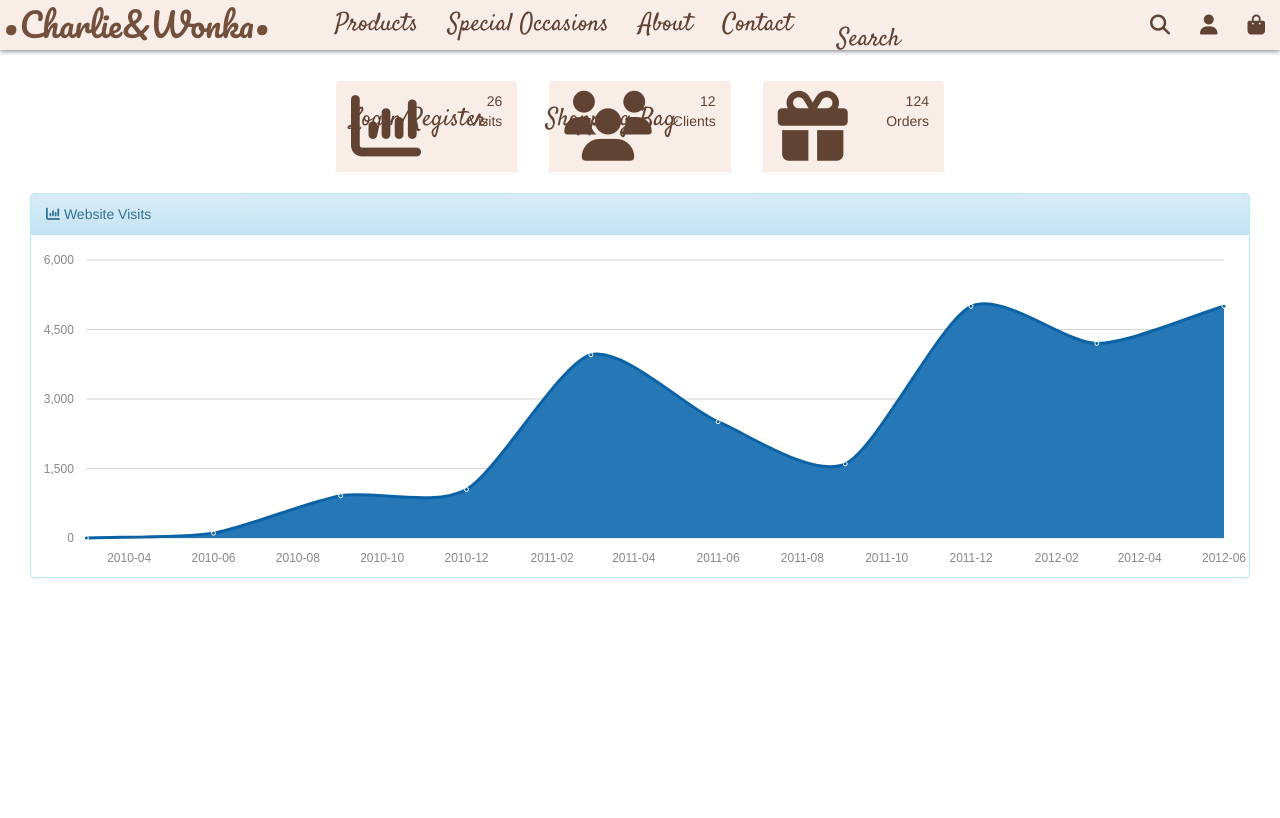
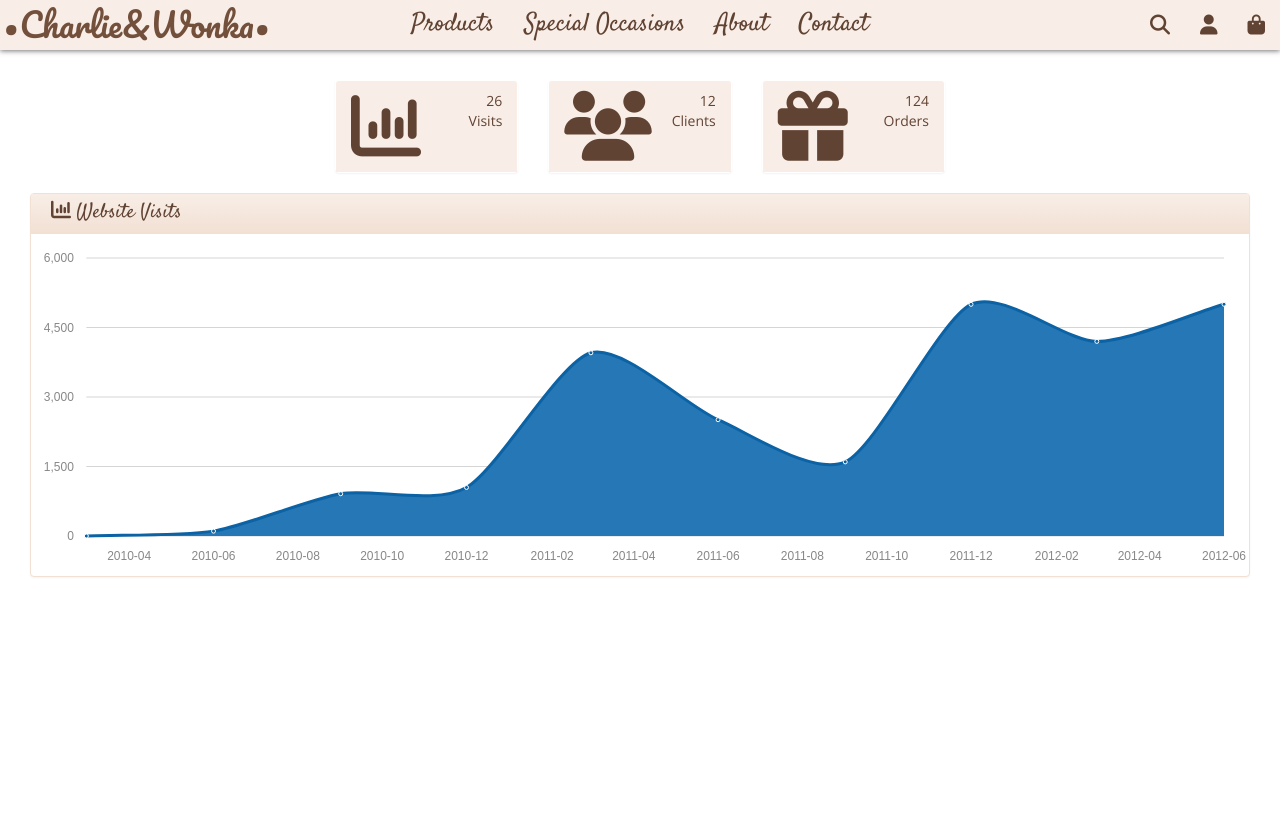
Before and after one commit to centeio/Database-and-Web-Applications-Lab, a PHP site: page /AdminPage.html in a window 1280 px wide. Shown: the top 818 px of the page. After the commit the page ends 577 px from the top, so only its background shows below. Run offline with PHP 8.4, Linux system fonts and the light colour scheme; some libraries are stand-ins or nearby versions; some web fonts are replaced.

Commit message:
Admin Page Half Done

```diff
--- a/AdminPage.html
+++ b/AdminPage.html
@@ -1,7 +1,6 @@
 <html>
 
 <head>
-
     <meta charset="utf-8">
         <meta http-equiv="X-UA-Compatible" content="IE=edge">
         <meta name="viewport" content="width=device-width, initial-scale=1">
@@ -21,27 +20,20 @@
         <link href="https://fonts.googleapis.com/css?family=Della+Respira" rel="stylesheet">
         <link href="https://fonts.googleapis.com/css?family=Droid+Serif" rel="stylesheet">
         <link href="https://fonts.googleapis.com/css?family=Alegreya" rel="stylesheet">
+        <link href="https://fonts.googleapis.com/css?family=Open+Sans" rel="stylesheet">
+
         <!-- Latest compiled and minified CSS -->
-    <link rel="stylesheet" href="https://maxcdn.bootstrapcdn.com/bootstrap/3.3.7/css/bootstrap.min.css" integrity="sha384-BVYiiSIFeK1dGmJRAkycuHAHRg32OmUcww7on3RYdg4Va+PmSTsz/K68vbdEjh4u"
-        crossorigin="anonymous">
+        <link rel="stylesheet" href="https://maxcdn.bootstrapcdn.com/bootstrap/3.3.7/css/bootstrap.min.css" integrity="sha384-BVYiiSIFeK1dGmJRAkycuHAHRg32OmUcww7on3RYdg4Va+PmSTsz/K68vbdEjh4u" crossorigin="anonymous">
         <!-- Optional theme -->
-    <link rel="stylesheet" href="https://maxcdn.bootstrapcdn.com/bootstrap/3.3.7/css/bootstrap-theme.min.css" integrity="sha384-rHyoN1iRsVXV4nD0JutlnGaslCJuC7uwjduW9SVrLvRYooPp2bWYgmgJQIXwl/Sp"
-        crossorigin="anonymous">
+        <link rel="stylesheet" href="https://maxcdn.bootstrapcdn.com/bootstrap/3.3.7/css/bootstrap-theme.min.css" integrity="sha384-rHyoN1iRsVXV4nD0JutlnGaslCJuC7uwjduW9SVrLvRYooPp2bWYgmgJQIXwl/Sp" crossorigin="anonymous">
         <script src="https://ajax.googleapis.com/ajax/libs/jquery/3.1.1/jquery.min.js"></script>
         <!-- Latest compiled and minified JavaScript -->
-    <script src="https://maxcdn.bootstrapcdn.com/bootstrap/3.3.7/js/bootstrap.min.js" integrity="sha384-Tc5IQib027qvyjSMfHjOMaLkfuWVxZxUPnCJA7l2mCWNIpG9mGCD8wGNIcPD7Txa"
-        crossorigin="anonymous"></script>
+        <script src="https://maxcdn.bootstrapcdn.com/bootstrap/3.3.7/js/bootstrap.min.js" integrity="sha384-Tc5IQib027qvyjSMfHjOMaLkfuWVxZxUPnCJA7l2mCWNIpG9mGCD8wGNIcPD7Txa" crossorigin="anonymous"></script>
         <script src="https://use.fontawesome.com/518af292f4.js"></script>
 
         <!-- Custom CSS -->
+        <link href="css/header.css" rel="stylesheet">
         <link href="css/AdminPage.css" rel="stylesheet">
-
-    <!-- HTML5 Shim and Respond.js IE8 support of HTML5 elements and media queries -->
-    <!-- WARNING: Respond.js doesn't work if you view the page via file:// -->
-    <!--[if lt IE 9]>
-            <script src="https://oss.maxcdn.com/libs/html5shiv/3.7.0/html5shiv.js"></script>
-            <script src="https://oss.maxcdn.com/libs/respond.js/1.4.2/respond.min.js"></script>
-        <![endif]-->
 
 </head>
 
@@ -138,14 +130,9 @@
             </div>
             <!-- /.row -->
             <div id="page-wrapper">
-
                 <div id= "charts" class="container-fluid">
-
-
                     <!-- Morris Charts -->
-
                     <!-- /.row -->
-
                     <div class="row">
                         <div class="col-lg-12">
                             <div class="panel panel-info">
@@ -155,12 +142,8 @@
                             </div>
                         </div>
                     </div>
-
                 <!-- /.row -->
-
-
                 <!-- /.row -->
-
             </div>
             <!-- /.container-fluid -->
 
--- a/css/AdminPage.css
+++ b/css/AdminPage.css
@@ -1,124 +1,3 @@
-/*!
- * Start Bootstrap - Shop Homepage (http://startbootstrap.com/)
- * Copyright 2013-2016 Start Bootstrap
- * Licensed under MIT (https://github.com/BlackrockDigital/startbootstrap/blob/gh-pages/LICENSE)
- */
-
-html, body {
-    height: 100%;
-    background-color: white;
-    margin: 0;
-    padding: 0;
-}
-
-#wrapper {
-    min-height: 100%;
-    position: relative;
-}
-
-.navbar {
-    background-image: none;
-    background-color: #F8EEE7;
-    border: none;
-    box-shadow: 0px 1px 5px #777;
-    -webkit-box-shadow: 0px 1px 5px #777; /* Safari and Chrome */
-    -moz-box-shadow: 0px 1px 5px #777; /* Firefox */
-    -ms-box-shadow: 0px 1px 5px #777; /* IE 9 */
-    -o-box-shadow: 0px 1px 5px #777; /* Opera */
-    margin: 0;
-}
-
-.navbar-header .navbar-brand {
-    font-family: 'Pacifico', cursive;
-    font-size: 30px;
-    color: #73503C;
-    text-shadow: none;
-    -webkit-text-shadow: all .2s ease; /* Safari and Chrome */
-    -moz-text-shadow: all .2s ease; /* Firefox */
-    -ms-text-shadow: all .2s ease; /* IE 9 */
-    -o-text-shadow: all .2s ease; /* Opera */
-    transition: all .5s ease;
-    -webkit-transition: all .2s ease; /* Safari and Chrome */
-    -moz-transition: all .2s ease; /* Firefox */
-    -ms-transition: all .2s ease; /* IE 9 */
-    -o-transition: all .2s ease; /* Opera */
-}
-
-.navbar-header .navbar-brand:hover {
-    color: #73503C;
-    transform: scale(1.1);
-    -webkit-transform: scale(1.1); /* Safari and Chrome */
-    -moz-transform: scale(1.1); /* Firefox */
-    -ms-transform: scale(1.1); /* IE 9 */
-    -o-transform: scale(1.1); /* Opera */
-}
-
-@media only screen and (max-width: 1024px) {
-    .navbar-header .navbar-brand {
-        font-size: 20px;
-    }
-}
-
-.navbar-nav a {
-    font-family: 'Satisfy', cursive;
-    font-size: 25px;
-}
-
-@media only screen and (max-width: 1024px) {
-    .navbar-nav a {
-        font-size: 20px;
-    }
-}
-
-.navbar-nav.navbar-center > .active > a {
-    background-image: none;
-    background-color: inherit;
-    box-shadow: none;
-    -webkit-box-shadow: none; /* Safari and Chrome */
-    -moz-box-shadow: none; /* Firefox */
-    -ms-box-shadow: none; /* IE 9 */
-    -o-box-shadow: none; /* Opera */
-}
-
-.navbar-nav.navbar-center > .active > a:hover {
-    background-color: inherit;
-}
-
-@media only screen and (min-width: 1024px) {
-    .navbar-nav.navbar-center {
-        position: absolute;
-        left: 50%;
-        transform: translatex(-50%);
-    }
-}
-
-.nav.navbar-nav.navbar-center a,
-.nav.navbar-nav.navbar-right a {
-    color: #614333;
-    text-shadow: none;
-    transition: all .5s ease;
-    -webkit-transition: all .2s ease; /* Safari and Chrome */
-    -moz-transition: all .2s ease; /* Firefox */
-    -ms-transition: all .2s ease; /* IE 9 */
-    -o-transition: all .2s ease; /* Opera */
-}
-
-.nav.navbar-nav.navbar-center a:hover,
-.nav.navbar-nav.navbar-right a:hover {
-    color: #614333;
-    text-shadow: none;
-    transform: scale(1.1);
-    -webkit-transform: scale(1.1); /* Safari and Chrome */
-    -moz-transform: scale(1.1); /* Firefox */
-    -ms-transform: scale(1.1); /* IE 9 */
-    -o-transform: scale(1.1); /* Opera */
-}
-
-.nav.navbar-nav.navbar-right i {
-    color: #614333;
-    font-size: 20px;
-}
-
 #AdminDashboard {
     margin-top: 80px;
 }
@@ -146,7 +25,11 @@ html, body {
     border: 1px solid #f2e0d3;
 }
 
-#EditProfile .panel-heading {
+#page-wrapper .panel.panel-info {
+    border: 1px solid #f2e0d3;
+}
+
+#page-wrapper .panel-heading {
     background-image: linear-gradient(to bottom,#F8EEE7 0,#f2e0d3 100%);
     background-image: -o-linear-gradient(to bottom,#F8EEE7 0,#f2e0d3 100%);
     background-image: -moz-linear-gradient(to bottom,#F8EEE7 0,#f2e0d3 100%);
```
Also changed, not shown: index.html (+0 -8 lines). Lines whose indentation alone changed are shown as unchanged.
